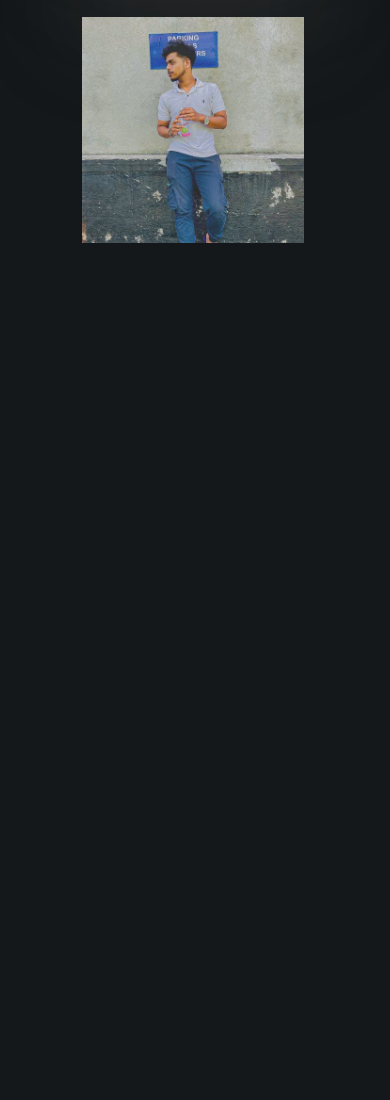
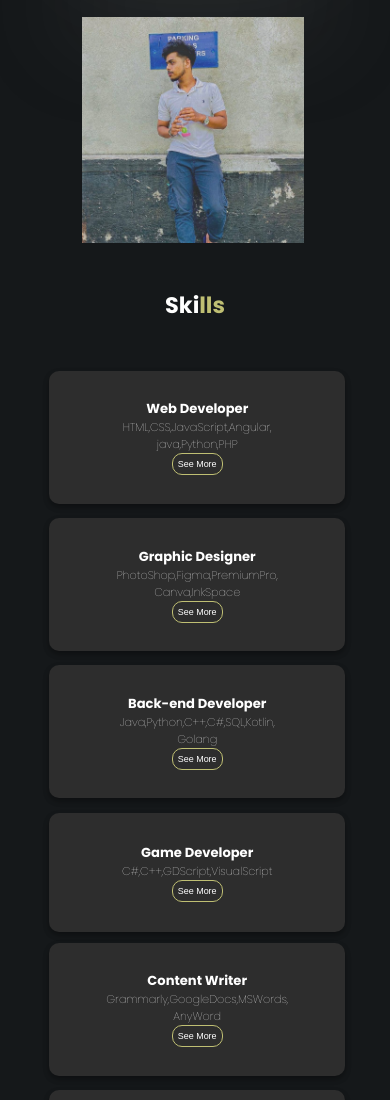
Before and after one commit to SahanDhanujaya/NewPortfolio, a plain HTML site: page index.html in a window 390 px wide. Shown: the part 1656-2756 px from the top of the page. Before the commit the page ends 1909 px from the top, so only its background shows below. Drawn offline with nearby package versions, Linux system fonts and the light colour scheme.

Commit message:
skill page is done

```diff
--- a/index.html
+++ b/index.html
@@ -67,7 +67,7 @@
     </hero>
 
     <!-- about me section -->
-    <main id="aboutMe">
+    <main class="animate__animated animate__backInUp" id="aboutMe">
         <section>
             <img src="assets/imgs/401069105_860626685533720_1764739307085247302_n.jpg" alt="myPicture">
             <div>
@@ -92,6 +92,41 @@
             </div>
         </section>
     </main>
+    <main id="skill">
+        <h1>Ski<span>lls</span></h1>
+        <section>
+            <div>
+                <h3>Web Developer</h3>
+                <p>HTML,CSS,JavaScript,Angular,<br>java,Python,PHP</p>
+                <div><button>See More</button></div>
+            </div>
+            <div>
+                <h3>Graphic Designer</h3>
+                <p>PhotoShop,Figma,PremiumPro,<br>Canva,InkSpace</p>
+                <div><button>See More</button></div>
+            </div>
+            <div>
+                <h3>Back-end Developer</h3>
+                <p>Java,Python,C++,C#,SQL,Kotlin,<br>Golang</p>
+                <div><button>See More</button></div>
+            </div>
+            <div>
+                <h3>Game Developer</h3>
+                <p>C#,C++,GDScript,VisualScript</p>
+                <div><button>See More</button></div>
+            </div>
+            <div>
+                <h3>Content Writer</h3>
+                <p>Grammarly,GoogleDocs,MSWords,<br>AnyWord</p>
+                <div><button>See More</button></div>
+            </div>
+            <div>
+                <h3>Online Streamer</h3>
+                <p>OBS Studio,StreamLabs,WireCast,<br>LightStream</p>
+                <div><button>See More</button></div>
+            </div>
+        </section>
+    </main>
     <script src="script.js"></script>
 </body>
 
--- a/style.css
+++ b/style.css
@@ -9,6 +9,7 @@ body {
     font-style: normal;
     background-color: #15181a;
     color: white;
+    overflow-x: hidden;
 }
 /* welcome section */
 #welcome{
@@ -210,6 +211,50 @@ hero>section>img{
     display: inline-block;
 
 }
+
+#skill>section{
+    display: grid;
+    grid-template-columns: repeat(3,1fr);
+    height: 500px;
+    padding: 20%;
+    padding-left: 5%;
+    padding-right: 5%;
+    padding-top: 5%;
+    grid-gap:30px ;
+}
+#skill>section>div{
+
+    width: 90%;
+    height: 90%;
+    background-color: rgb(45, 45, 45);
+    box-shadow: rgba(0, 0, 0, 0.16) 0px 3px 6px, rgba(0, 0, 0, 0.23) 0px 3px 6px;
+    border-radius: 10px;
+
+}
+#skill>h1{
+    margin-top: 10%;
+    text-align: center;
+}
+#skill>h1>span{
+    color: rgb(191, 191, 115);
+}
+#skill>section>div{
+    padding: 5%;
+    text-align: center;
+    display: flex;
+    flex-direction: column;
+    justify-content: center;
+    align-items: center;
+}
+
+#skill>section>div>div>button{
+    background-color:rgb(45, 45, 45);
+    color: white;
+    border: 1px solid rgb(191, 191, 115);
+    padding: 5px;
+    border-radius: 10px;
+
+}
 @media all and (max-width:1024px) {
     html{
         font-size: 90%;
@@ -222,6 +267,12 @@ hero>section>img{
     }
     #aboutMe>section>img{
         width: 30%;
+    }
+    #skill>section{
+        grid-gap: 20px;
+    }
+    #skill>section>div{
+        height: 90%;
     }
 }
 @media all and (max-width:768px) {
@@ -238,6 +289,16 @@ hero>section>img{
     #aboutMe>section{
         padding: 10px;
     }
+    #skill>section{
+        grid-template-columns: repeat(2,1fr);
+    }
+    #skill>section>div{
+        height: 80%;
+    }
+    #skill>section>div>div>button{
+        font-size: 0.8em;
+    }
+
 }
 @media all and (max-width:426px){
     html{
@@ -286,9 +347,22 @@ hero>section>img{
     }
     #aboutMe>section>div{
         padding: 10%;
+    }
+    #skill>section{
+        padding: 10%;
+        grid-template-columns: repeat(1,1fr);
+    }
+    #skill>section>div{
+        width: 85%;
+        margin: 10px;
+    }
+    #skill{
+        margin-top: 100px;
+    }
+    #skill>section>div>div>button{
+        font-size: 0.8em;
+    }
 
-
-    }
 
 }
 @media all and (max-width:321px) {
```
